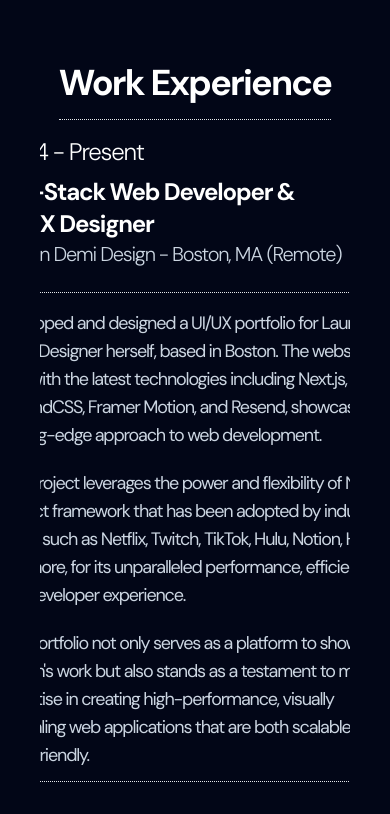
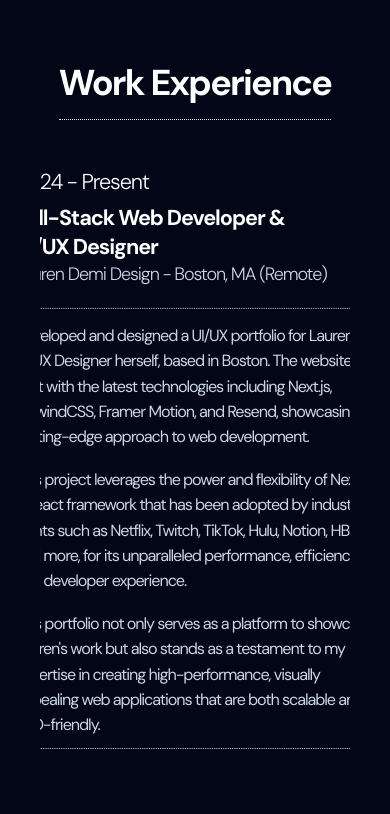
Before and after one commit to ethancreates/ethancreates-portfolio, a Next.js app: page /about in a window 390 px wide. Shown: the part 1801-2615 px from the top of the page. Built offline with nearby package versions, Linux system fonts and the light colour scheme.

Commit message:
adjusted mobile CTA logos and scaled down work experience section on mobile viewports

```diff
--- a/src/app/about/page.tsx
+++ b/src/app/about/page.tsx
@@ -33,7 +33,7 @@ const AboutMePage = () => {
           </h2>
           {WorkExperienceData.map((data, index) => (
             <div
-              className="flex flex-col mt-10 max-sm:mt-0 lg:text-2xl tracking-tighter border-b border-dotted pb-3 mb-3 max-md:text-pretty max-md:text-2xl max-md:w-[400px]"
+              className="flex flex-col mt-10 max-sm:scale-90  max-sm:mt-0 lg:text-2xl tracking-tighter border-b border-dotted pb-3 mb-3 max-md:text-pretty max-md:text-2xl max-md:w-[400px]"
               key="index"
             >
               <h3 className="font-light text-md text-white max-md:mt-4">
--- a/src/components/Navbar.tsx
+++ b/src/components/Navbar.tsx
@@ -158,7 +158,7 @@ export const FooterCTAs = () => {
               }}
               exit={{ opacity: 0, y: -8 }}
             >
-              <l.Component className=" text-6xl text-slate-900 transition-colors hover:text-slate-200" />
+              <l.Component className="text-4xl lg:text-6xl  text-slate-900 transition-colors hover:text-slate-200" />
             </motion.a>
           );
         })}
```
